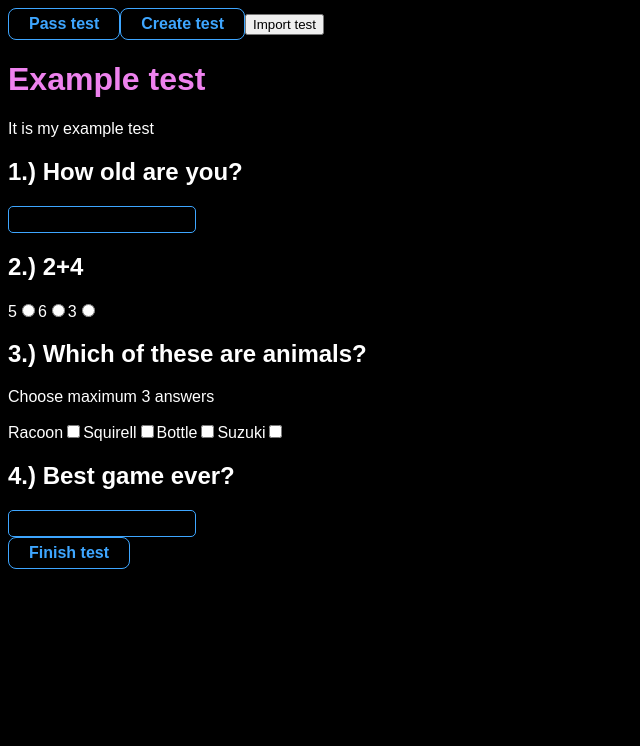
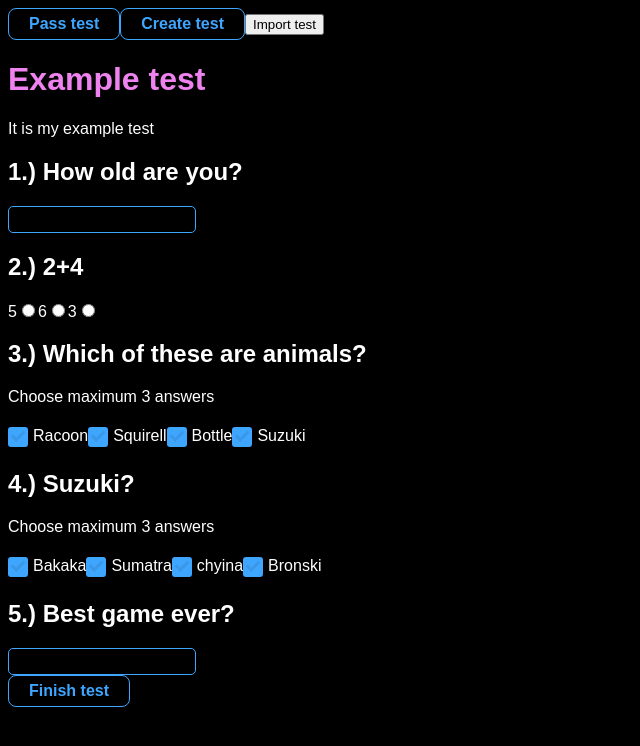
Before and after one commit to ronikiienko/tests_app, a React (Vite) app: page / in a window 1280 px wide. Shown: the top 746 px of the page, without its empty margins (0-640 px from the left). Built offline with nearby package versions, Linux system fonts and the light colour scheme.

Commit message:
wip: implement styled checkbox to PassTest

```diff
--- a/src/StyledElements/Input/Input.jsx
+++ b/src/StyledElements/Input/Input.jsx
@@ -4,7 +4,6 @@ import './Input.css';
 
 
 export const Input = ({value, onChange, label, type}) => {
-    console.log(type);
     return (
         <label className="text-input-label">
             {label}
--- a/src/components/passTest/Question.jsx
+++ b/src/components/passTest/Question.jsx
@@ -1,6 +1,7 @@
 import {nanoid} from 'nanoid';
 import React from 'react';
 import {TEST_QUESTION_ANSWER_KEYS, TEST_QUESTION_ANSWER_TYPE_MAP, TEST_QUESTION_KEYS} from '../../consts.js';
+import {Checkbox} from '../../StyledElements/Checkbox/Checkbox.jsx';
 import {Input} from '../../StyledElements/Input/Input.jsx';
 
 
@@ -25,19 +26,19 @@ function Question({questionData, questionIndex, answers, setAnswers}) {
     }
 
     function handleChange(event, checkboxNumber) {
+        console.log(event);
         setAnswers(prevAnswers => {
             const newAnswers = [...prevAnswers];
             const newAnswer = newAnswers[questionIndex]?.length ? [...newAnswers[questionIndex]] : [];
             if (answersType === 'checkbox') {
                 if (!event.target.checked) {
-                    newAnswer[checkboxNumber] = undefined;
-                } else {
-                    let answeredCount = 0;
-                    newAnswer.forEach(element => {
-                        if (element) answeredCount++;
-                    });
-                    if (answeredCount < maxChecked) newAnswer[checkboxNumber] = event.target.value;
+                    newAnswer[checkboxNumber] = event.target.checked;
                 }
+                let answeredCount = 0;
+                newAnswer.forEach(element => {
+                    if (element) answeredCount++;
+                });
+                if (answeredCount < maxChecked && event.target.checked) newAnswer[checkboxNumber] = true;
             }
             if (answersType === 'radio' || answersType === 'number' || answersType === 'text') {
                 newAnswer[0] = event.target.value;
@@ -63,17 +64,27 @@ function Question({questionData, questionIndex, answers, setAnswers}) {
                     <p>Choose maximum {maxChecked} answers</p>
                     {answersData.map((answerData, index) => {
                         const id = nanoid();
+                        console.log(answers[questionIndex]?.[index] === answerData.answer.toString());
                         return (
-                            <label key={id}>
-                                {answerData[TEST_QUESTION_ANSWER_KEYS.answer]}
-                                <input
-                                    type={answersType}
-                                    name={questionIndex}
+                            <span key={id}>
+                                <Checkbox
+                                    id={id}
+                                    checked={answers[questionIndex]?.[index]}
                                     value={answerData.answer}
-                                    checked={answers[questionIndex]?.[index] === answerData.answer.toString()}
                                     onChange={(event) => handleChange(event, index)}
+                                    label={answerData[TEST_QUESTION_ANSWER_KEYS.answer]}
                                 />
-                            </label>
+                            </span>
+                            // <label key={id}>
+                            //     {answerData[TEST_QUESTION_ANSWER_KEYS.answer]}
+                            //     <input
+                            //         type={answersType}
+                            //         name={questionIndex}
+                            //         value={answerData.answer}
+                            //         checked={answers[questionIndex]?.[index] === answerData.answer.toString()}
+                            //         onChange={(event) => handleChange(event, index)}
+                            //     />
+                            // </label>
                         );
                     })
                     }
--- a/src/defaultTestConfigs.js
+++ b/src/defaultTestConfigs.js
@@ -81,8 +81,6 @@ const defaultTestConfigs =
                             },
                         ],
                 },
-
-
                 {
                     [TEST_QUESTION_KEYS.question]: 'Which of these are animals?',
                     [TEST_QUESTION_KEYS.answersType]: TEST_QUESTION_ANSWER_TYPE_MAP.checkbox,
@@ -109,7 +107,32 @@ const defaultTestConfigs =
 
                         ],
                 },
+                {
+                    [TEST_QUESTION_KEYS.question]: 'Suzuki?',
+                    [TEST_QUESTION_KEYS.answersType]: TEST_QUESTION_ANSWER_TYPE_MAP.checkbox,
+                    [TEST_QUESTION_KEYS.maxChecked]: 3,
+                    [TEST_QUESTION_KEYS.answers]:
+                        [
+                            {
+                                [TEST_QUESTION_ANSWER_KEYS.answer]: 'Bakaka',
+                                [TEST_QUESTION_ANSWER_KEYS.mark]: 1,
+                            },
+                            {
+                                [TEST_QUESTION_ANSWER_KEYS.answer]: 'Sumatra',
+                                [TEST_QUESTION_ANSWER_KEYS.mark]: 1,
+                            },
+                            {
+                                [TEST_QUESTION_ANSWER_KEYS.answer]: 'chyina',
+                                [TEST_QUESTION_ANSWER_KEYS.mark]: 0,
+                            },
 
+                            {
+                                [TEST_QUESTION_ANSWER_KEYS.answer]: 'Bronski',
+                                [TEST_QUESTION_ANSWER_KEYS.mark]: 0,
+                            },
+
+                        ],
+                },
 
                 {
                     [TEST_QUESTION_KEYS.question]: 'Best game ever?',
--- a/src/utils.js
+++ b/src/utils.js
@@ -88,7 +88,7 @@ export const checkTest = (answers, testConfigs) => {
                 const userAnswers = userQuestionAnswers;
                 questionAnswers.forEach((answer, index) => {
                     if (!answer || !userAnswers[index]) return;
-                    if (answer[TEST_QUESTION_ANSWER_KEYS.answer].toString().toLowerCase() === userAnswers[index].toString().toLowerCase()) {
+                    if (userAnswers[index]) {
                         overallMark = overallMark + answer[TEST_QUESTION_ANSWER_KEYS.mark];
                     }
                 });
```
Also changed, not shown: src/StyledElements/Checkbox/Checkbox.jsx (renamed from src/StyledElements/Checkbox/Checkbox.js, +7 -2 lines).
